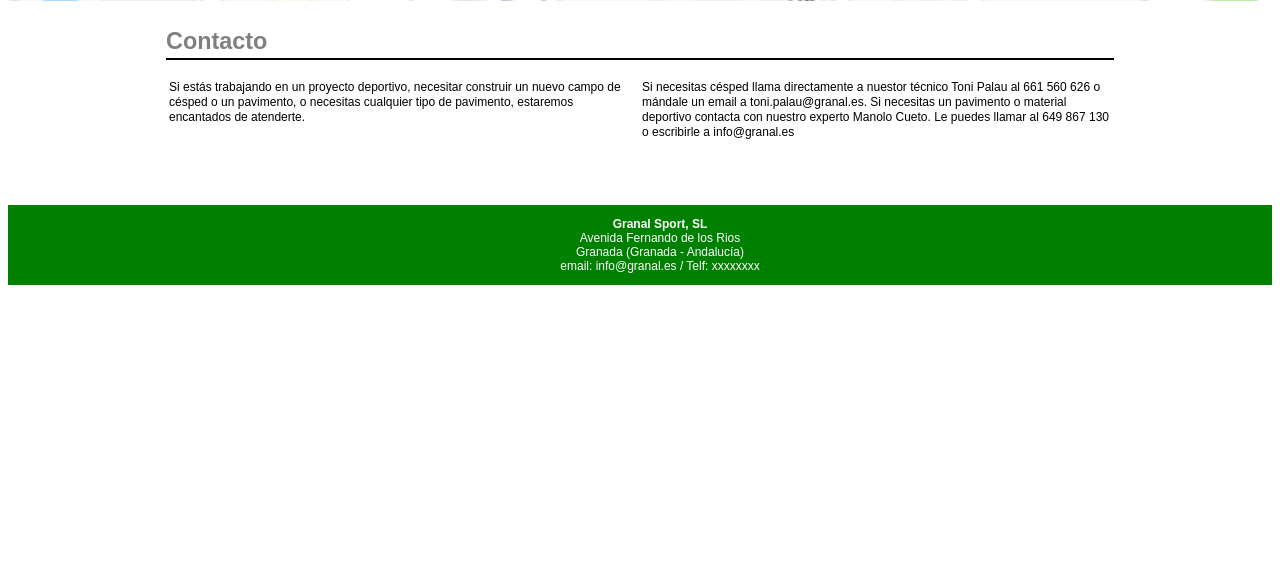
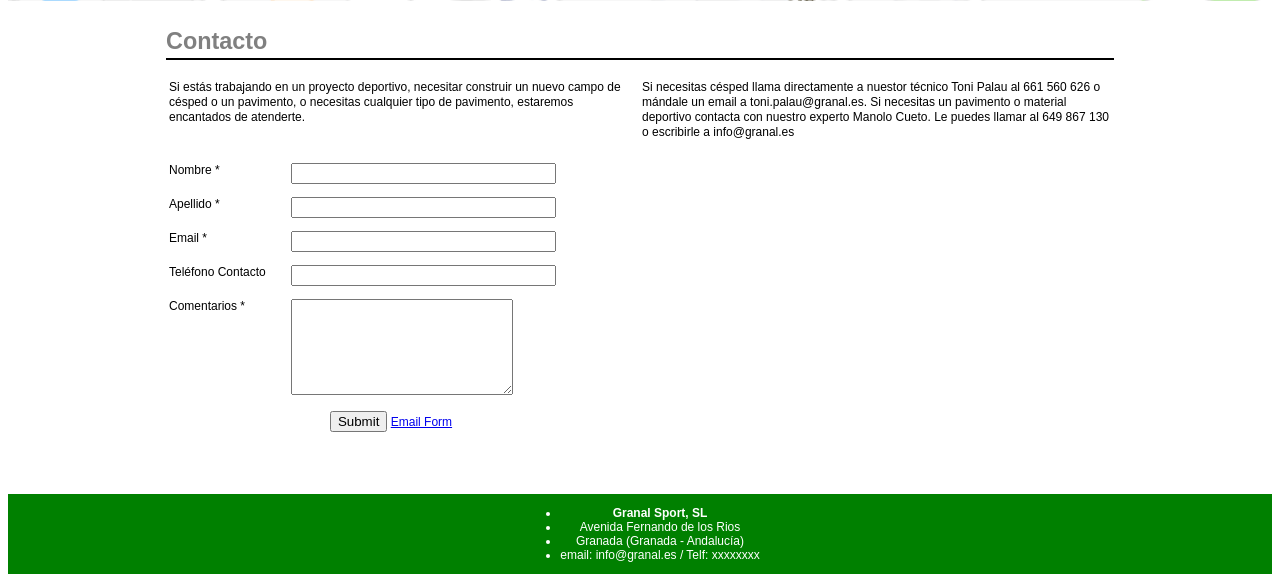
Before and after one commit to joseppalau/granal-website, a PHP site: page /templates/contacto.html in a window 1280 px wide. Shown: the part 502-1084 px from the top of the page. Before the commit the page ends 787 px from the top, so only its background shows below. Run offline with PHP 8.4, Linux system fonts and the light colour scheme.

Commit message:
contact form

```diff
--- a/index.html
+++ b/index.html
@@ -21,7 +21,7 @@
         <li><a href="templates/cesped-natural.html">Césped Natural</a></li>
         <li><a href="templates/pavimentos-deportivos">Pavimentos</a></li>
         <li><a href="templates/equipamiento-deportivo">Equipamiento</a></li>
-        <li><a href="templates/contacto">Contacto</a></li>
+        <li><a href="templates/contacto.html">Contacto</a></li>
       </ul>
     </div>
 
--- a/static/styles/styles.css
+++ b/static/styles/styles.css
@@ -65,10 +65,14 @@ p{
   margin: 0 auto;
 }
 
-.table-productos{
+.table-productos, .container-contacto{
   width:75%;
   margin: 0 auto;
   margin-top: 5px;
+}
+
+.container-contacto td{
+  padding-bottom:10px;
 }
 
 .titulo-producto{
@@ -112,6 +116,8 @@ width:25%;
   justify-content: center;
 }
 
+.
+
 .footer ul{
   list-style: none;
 
--- a/templates/cesped-artificial.html
+++ b/templates/cesped-artificial.html
@@ -19,7 +19,7 @@
         <li><a href="cesped-natural.html">Césped Natural</a></li>
         <li><a href="pavimentos-deportivos.html">Pavimentos</a></li>
         <li><a href="equipamiento-deportivo.html">Equipamiento</a></li>
-        <li><a href="contacto">Contacto</a></li>
+        <li><a href="contacto.html">Contacto</a></li>
       </ul>
     </div>
 
--- a/templates/cesped-natural.html
+++ b/templates/cesped-natural.html
@@ -18,7 +18,7 @@
         <li><a href="cesped-natural.html">Césped Natural</a></li>
         <li><a href="pavimentos-deportivos.html">Pavimentos</a></li>
         <li><a href="equipamiento-deportivo.html">Equipamiento</a></li>
-        <li><a href="contacto">Contacto</a></li>
+        <li><a href="contacto.html">Contacto</a></li>
       </ul>
     </div>
 
--- a/templates/contacto.html
+++ b/templates/contacto.html
@@ -18,7 +18,7 @@
         <li><a href="cesped-natural.html">Césped Natural</a></li>
         <li><a href="pavimentos-deportivos.html">Pavimentos</a></li>
         <li><a href="equipamiento-deportivo.html">Equipamiento</a></li>
-        <li><a href="contacto">Contacto</a></li>
+        <li><a href="contacto.html">Contacto</a></li>
       </ul>
     </div>
 
@@ -41,6 +41,58 @@
       </tr>
     </table>
 
+<div class="container-contacto">
+  <form name="contactform" method="post" action="send_form_email.php">
+    <table width="450px">
+    <tr>
+     <td valign="top">
+      <label for="first_name">Nombre *</label>
+     </td>
+     <td valign="top">
+      <input  type="text" name="first_name" maxlength="50" size="30">
+     </td>
+    </tr>
+    <tr>
+     <td valign="top">
+      <label for="last_name">Apellido *</label>
+     </td>
+     <td valign="top">
+      <input  type="text" name="last_name" maxlength="50" size="30">
+     </td>
+    </tr>
+    <tr>
+     <td valign="top">
+      <label for="email">Email  *</label>
+     </td>
+     <td valign="top">
+      <input  type="text" name="email" maxlength="80" size="30">
+     </td>
+    </tr>
+    <tr>
+     <td valign="top">
+      <label for="telephone">Teléfono Contacto</label>
+     </td>
+     <td valign="top">
+      <input  type="text" name="telephone" maxlength="30" size="30">
+     </td>
+    </tr>
+    <tr>
+     <td valign="top">
+      <label for="comments">Comentarios *</label>
+     </td>
+     <td valign="top">
+      <textarea  name="comments" maxlength="1000" cols="25" rows="6"></textarea>
+     </td>
+    </tr>
+    <tr>
+     <td colspan="2" style="text-align:center">
+      <input type="submit" value="Submit">   <a href="http://www.freecontactform.com/email_form.php">Email Form</a>
+     </td>
+    </tr>
+    </table>
+  </form>
+</div>
+
     <div class="footer">
       <ul>
         <li><strong>Granal Sport, SL</strong></li>
--- a/templates/equipamiento-deportivo.html
+++ b/templates/equipamiento-deportivo.html
@@ -18,7 +18,7 @@
         <li><a href="cesped-natural.html">Césped Natural</a></li>
         <li><a href="pavimentos-deportivos.html">Pavimentos</a></li>
         <li><a href="equipamiento-deportivo.html">Equipamiento</a></li>
-        <li><a href="contacto">Contacto</a></li>
+        <li><a href="contacto.html">Contacto</a></li>
       </ul>
     </div>
 
--- a/templates/pavimentos-deportivos.html
+++ b/templates/pavimentos-deportivos.html
@@ -18,7 +18,7 @@
         <li><a href="cesped-natural.html">Césped Natural</a></li>
         <li><a href="pavimentos-deportivos.html">Pavimentos</a></li>
         <li><a href="equipamiento-deportivo.html">Equipamiento</a></li>
-        <li><a href="contacto">Contacto</a></li>
+        <li><a href="contacto.html">Contacto</a></li>
       </ul>
     </div>
 
```
Also changed, not shown: templates/send_form_email.php (added, +93 -0 lines), 3 other files.
